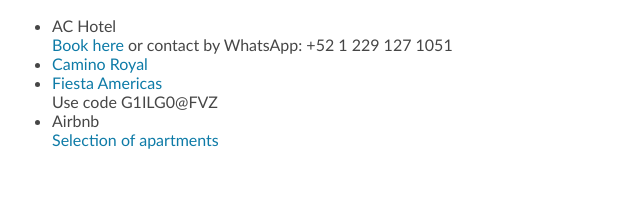
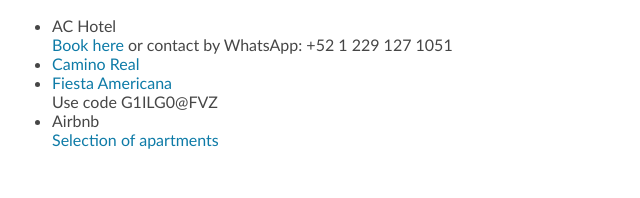
Before and after one commit to FedorGamper/brenda-and-fedor.github.io, a plain HTML site: page trip.html in a window 1280 px wide. Shown: the part 394-592 px from the top of the page, 288-928 px from the left. Drawn offline with Linux system fonts and the light colour scheme; a web font is replaced by a local one.

```diff
--- a/trip.html
+++ b/trip.html
@@ -28,10 +28,10 @@
                     here</a>
                 or contact by WhatsApp: +52 1 229 127 1051
             </li>
-            <li><a href="https://www.caminoreal.com/en/caminoreal/camino-real-veracruz">Camino Royal</a>
+            <li><a href="https://www.caminoreal.com/en/caminoreal/camino-real-veracruz">Camino Real</a>
             </li>
             <li><a href="https://www.grandfiestamericana.com/en/hotels-resorts/grand-fiesta-americana-veracruz">Fiesta
-                    Americas</a>
+                    Americana</a>
                 <br>
                 Use code G1ILG0@FVZ
             </li>
```
